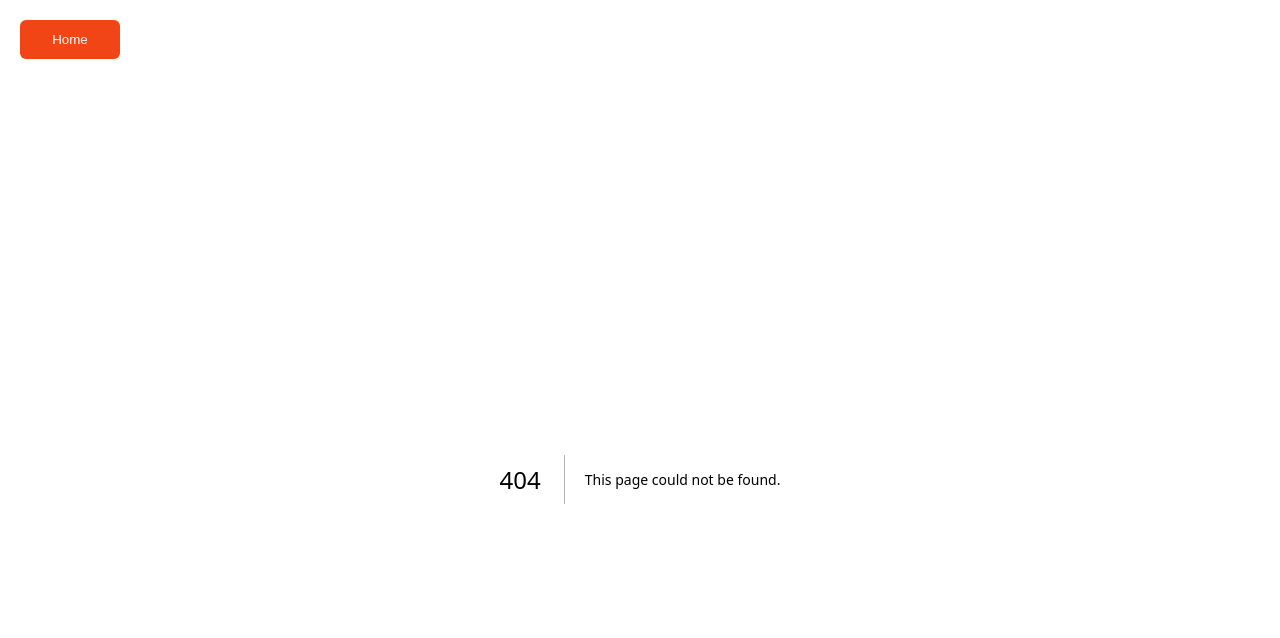
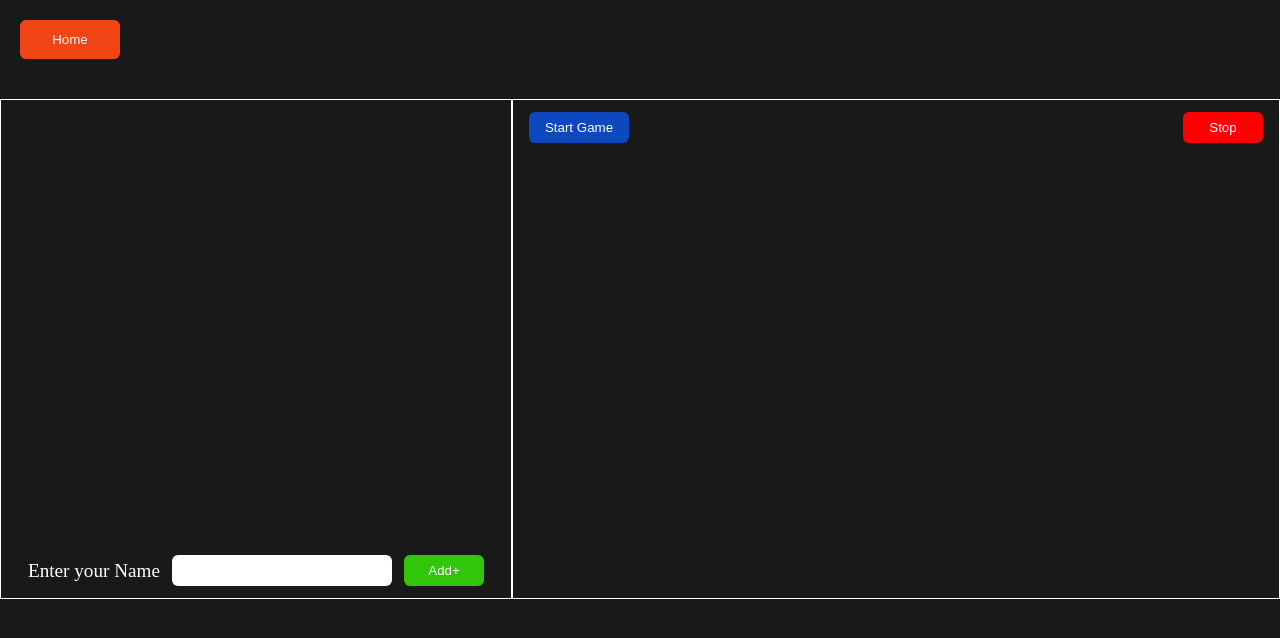
Before and after one commit to avi2801/machine-coding, a Next.js app: page /machine-coding/luckGame in a window 1280 px wide. Before the commit this address had no page. Shown: the top 638 px of the page. Built offline with nearby package versions, Linux system fonts and the light colour scheme.

Commit message:
game-completed

```diff
--- a/src/components/LandingPageComponent/LandingPageComponent.tsx
+++ b/src/components/LandingPageComponent/LandingPageComponent.tsx
@@ -29,6 +29,10 @@ const LandingPageComponent = () => {
     {
       name:"Progress Component",
       route:'machine-coding/progressBar'
+    },
+    {
+      name:'Play the Game',
+      route:'machine-coding/luckGame'
     }
   ];
 
--- /dev/null
+++ b/src/components/LuckGame/LeaderBoardComponent.tsx
@@ -0,0 +1,62 @@
+
+
+import React from "react";
+import { UserType } from "./LuckGameMainComponent";
+import styled from "./LuckGame.module.css";
+
+interface LeaderBoardProps {
+  users: UserType[];
+  withToken?: boolean;
+}
+
+const renderCard = ({
+  index,
+  userName,
+  score,
+  withToken,
+  token
+}: {
+  index: number;
+  userName: string;
+  score: number;
+  withToken: boolean;
+  token: number;
+}) => {
+  return (
+    <>
+      <span>{index + 1}</span>
+      <span>{userName}</span>
+      {withToken ? <span>{token}</span> : <span>{score}</span>}
+    </>
+  );
+};
+
+const LeaderBoardComponent = ({ users, withToken = false }: LeaderBoardProps) => {
+  // Sort users by score and then by name if scores are the same
+  const sortedUsers = [...users].sort((a, b) => {
+    if (a.score === b.score) {
+      return a.userName.localeCompare(b.userName);
+    }
+    return b.score - a.score;
+  });
+
+  return (
+    <div style={{ display: "flex", flexDirection: "column", gap: '5px' }}>
+      {sortedUsers.map((user: UserType, index: number) => {
+        return (
+          <div className={styled.paraClass} key={`${user.id}-${index}`}>
+            {renderCard({
+              index,
+              userName: user.userName,
+              score: user.score,
+              withToken,
+              token: user.tokenNumber
+            })}
+          </div>
+        );
+      })}
+    </div>
+  );
+};
+
+export default LeaderBoardComponent;
--- /dev/null
+++ b/src/components/LuckGame/LuckGame.module.css
@@ -0,0 +1,92 @@
+.gameContainer {
+  display: grid;
+  grid-template-columns: 1fr 1.5fr;
+  min-width: 320px;
+  min-height: 500px;
+  margin: 20px;
+  overflow: hidden;
+  margin: 20px auto;
+}
+.commonClass {
+  display: flex;
+  flex-direction: column;
+
+}
+
+.game_child_container1 {
+  padding: 12px 16px;
+  border: 1px solid white;
+  align-items:center;
+  justify-content: space-between;
+}
+.game_child_container2 {
+  padding: 12px 16px;
+  border: 1px solid white;
+  justify-content: space-between;
+
+}
+.buttonContainer{
+  display: flex;
+  justify-content: space-between;
+}
+
+.registerMainClass {
+  display: flex;
+  align-items: center;
+  gap: 12px;
+}
+.labelClass {
+  font-size: larger;
+}
+.inputClass {
+  width: 200px;
+  padding: 8px 10px;
+  outline: none;
+  border-radius: 6px;
+  border: none;
+
+}
+.buttonClass {
+  padding: 8px 10px;
+  width: 80px;
+  outline: none;
+  border-radius: 6px;
+  border: none;
+  background-color: rgb(49, 198, 12);
+  color:white;
+  cursor: pointer;
+}
+.disabledClass{
+    background-color: rgb(23, 99, 4);
+}
+.startGameButton {
+    width:100px;
+    background-color: rgb(13, 72, 191);
+}
+.generateToken {
+  background-color:rgb(163, 3, 199);
+  color:rgb(234, 222, 222);
+  width:200px;
+}
+.paraClass{
+    border:1px solid black;
+    box-shadow: rgb(255, 255, 255, 0.5) 0px 20px 30px -10px;
+    width:200px;
+    text-align: left;
+    background-color: white;
+    color:black;
+    border-radius: 8px;
+    padding:8px 10px;
+    display: flex;
+    justify-content: space-between;
+
+}
+
+.tokenSpan{
+  border:1px solid white;
+  height:60px;
+  width:60px;
+  color:white;
+  border-radius: 50%;
+  background-color: black;
+}
--- /dev/null
+++ b/src/components/LuckGame/LuckGameMainComponent.tsx
@@ -0,0 +1,111 @@
+import React from "react";
+import styled from "./LuckGame.module.css";
+import { useState } from "react";
+import RegisterContainer from "./RegisterContainer";
+import LeaderBoardComponent from "./LeaderBoardComponent";
+
+export type UserType = {
+  id: number;
+  userName: string;
+  score: number;
+  tokenNumber: number;
+};
+
+const LuckGameComponent = () => {
+  const {
+    gameContainer,
+    game_child_container1,
+    game_child_container2,
+    commonClass,
+  } = styled;
+  const [users, setUsers] = useState<UserType[]>([]);
+  const [startGame, setStartGame] = useState<boolean>(false);
+  const [tokenValue, setTokenValue] = useState<number>(-1);
+
+  // callBack f
+  const handleRegister = (userName: string) => {
+    const unique = Date.now();
+    const tokenSet = new Set(users.map((user) => user.tokenNumber)); // Get all existing token numbers
+
+    // let tokenNumber = Math.floor(Math.random() * 10) + 1; // Generate a random token number between 1 and 10 initially
+    let tokenNumber = Math.floor(Math.random() * 10) + 1;
+    while (tokenSet.has(tokenNumber)) {
+      tokenNumber = Math.floor(Math.random() * 10) + 1;
+    }
+
+    const newUser = {
+      id: unique,
+      userName,
+      score: 0,
+      tokenNumber: tokenNumber,
+    };
+
+    setUsers((users) => [...users, newUser]);
+  };
+  const startGameHandler = () => {
+    if (users.length) {
+      setStartGame(true);
+    }
+  };
+
+  const addScore = (randomNumber: number) => {
+    const newArray = users?.map((user) => {
+      return user?.tokenNumber === randomNumber
+        ? { ...user, score: user.score + 1 }
+        : user;
+    });
+    setUsers(newArray);
+  };
+
+  const generateToken = () => {
+    let randomNumber = Math.floor(Math.random() * 10) + 1;
+    setTokenValue(randomNumber);
+    randomNumber !== -1 && addScore(randomNumber);
+  };
+
+  const stopGameHandler = () =>{
+    const newArray = users?.map((user)=>{
+      return {...user,score:0}
+    })
+    setStartGame(false)
+    setUsers(newArray)
+  }
+
+  console.table(users);
+  return (
+    <div className={gameContainer}>
+      <div className={`${game_child_container1} ${commonClass}`}>
+        <LeaderBoardComponent users={users} />
+        <RegisterContainer
+          handleRegister={handleRegister}
+          startGame={startGame}
+        />
+      </div>
+      <div className={`${game_child_container2} ${commonClass}`}>
+        {startGame && <LeaderBoardComponent users={users} withToken={true} />}
+        <div className={styled.buttonContainer}>
+          <button
+            className={`${styled.buttonClass} ${styled.startGameButton}`}
+            onClick={startGameHandler}
+          >
+            Start Game
+          </button>
+          {startGame && tokenValue !== -1 && (
+            <button className={styled.tokenSpan}>{tokenValue}</button>
+          )}
+          <button style={{backgroundColor:'red'}} className={`${styled.buttonClass}`} onClick={stopGameHandler}>Stop</button>
+          {startGame && (
+            <button
+              className={`${styled.buttonClass} ${styled.generateToken}`}
+              onClick={generateToken}
+            >
+              Generate Token
+            </button>
+          )}
+        </div>
+      </div>
+    </div>
+  );
+};
+
+export default LuckGameComponent;
--- /dev/null
+++ b/src/components/LuckGame/RegisterContainer.tsx
@@ -0,0 +1,34 @@
+import React, { useState } from "react";
+import styled from "./LuckGame.module.css";
+
+const RegisterContainer = ({ handleRegister,startGame }: any) => {
+  const [userName, setUserName] = useState<string>("");
+
+  const handleNameChange = (e: any) => {
+    setUserName(e.target.value);
+  };
+  const registerHandler = () => {
+    if (userName.length) {
+
+        handleRegister(userName);
+        setUserName('')
+    }
+  };
+
+  return (
+    <div className={styled.registerMainClass}>
+      <label className={styled.labelClass}>Enter your Name</label>
+      <input
+        className={styled.inputClass}
+        type="text"
+        onChange={handleNameChange}
+        value={userName}
+      />
+      <button className={`${styled.buttonClass} ${startGame ?styled.disabledClass:''}`} onClick={registerHandler} disabled={startGame}>
+        Add+
+      </button>
+    </div>
+  );
+};
+
+export default RegisterContainer;
--- /dev/null
+++ b/src/pages/luckGame/index.tsx
@@ -0,0 +1,11 @@
+import LuckGameComponent from "@/components/LuckGame/LuckGameMainComponent";
+import React from "react";
+
+const LuckGame = () => {
+  return (
+    <div>
+      <LuckGameComponent />
+    </div>
+  );
+};
+export default LuckGame;
```
Also changed, not shown: src/pages/test/index.tsx (+2 -2 lines).
